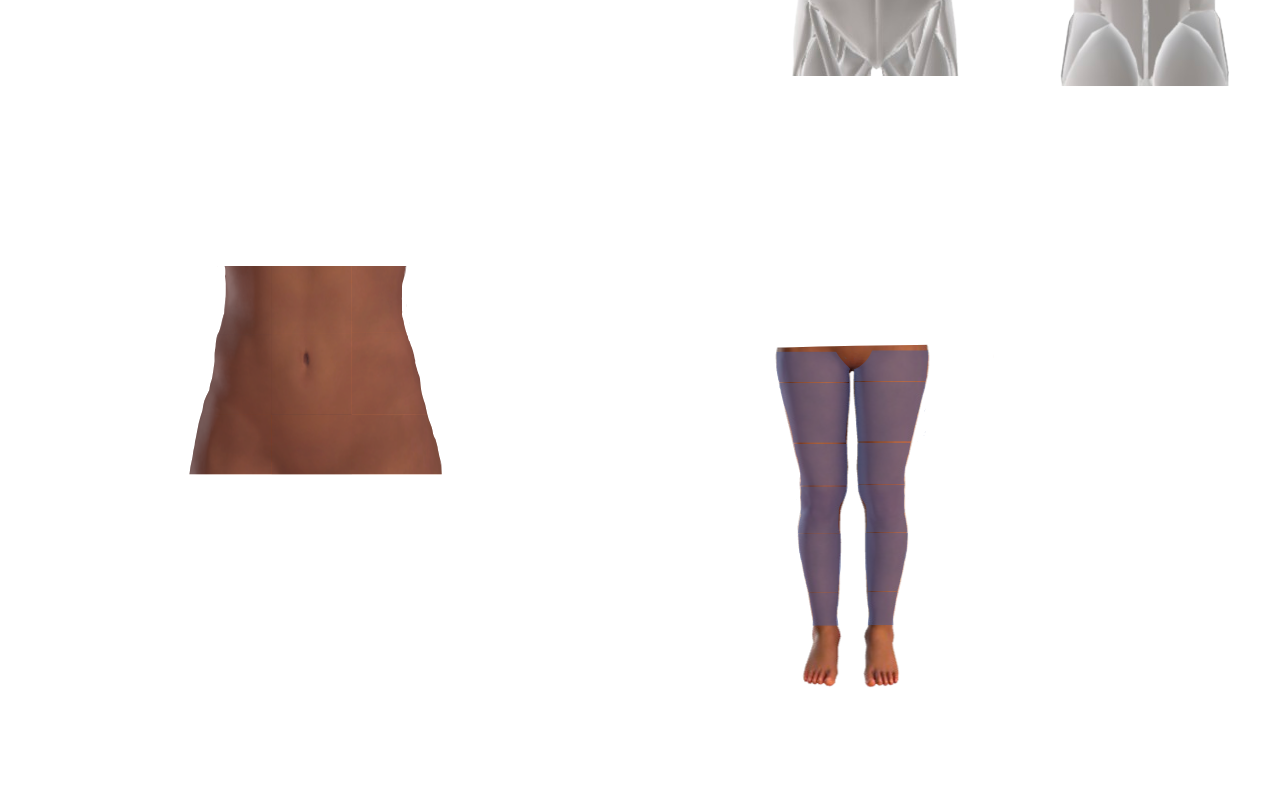
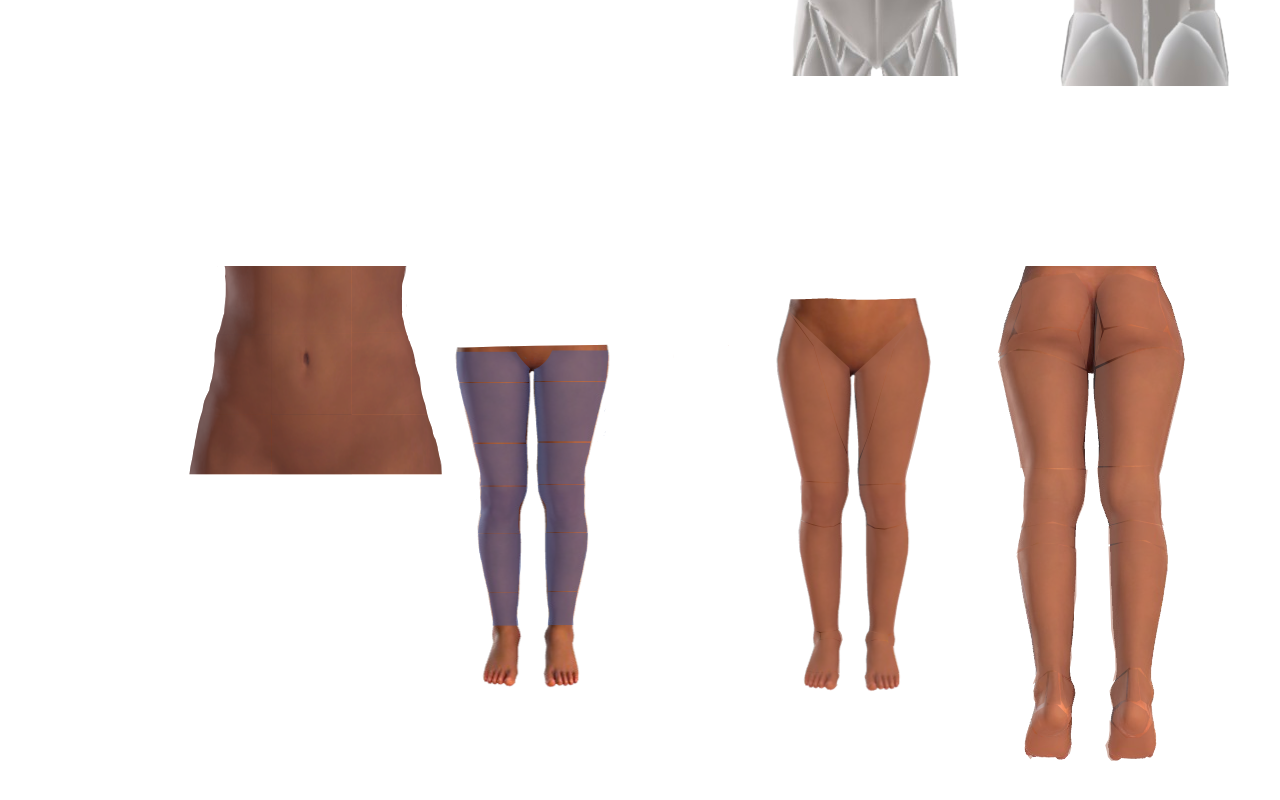
Before and after one commit to MwayaB/clickablesvg, a React (Vite) app: page / in a window 1280 px wide. Shown: the part 566-1366 px from the top of the page. Built offline with nearby package versions, Linux system fonts and the light colour scheme.

Commit message:
added lower limbs for secondary survey extremities

```diff
--- a/src/ClickableSvg.tsx
+++ b/src/ClickableSvg.tsx
@@ -1,11 +1,13 @@
 import React, { useEffect, useRef, useState } from 'react';
 import { ReactSVG } from 'react-svg';
 import head_left from './assets/head_left.svg';
-import head_right from './assets/head_right.svg'; // Import the head_right SVG
+import head_right from './assets/head_right.svg';
 import lungs_front from './assets/lungs_front.svg';
 import lungs_back from './assets/lungs_back.svg';
 import abdomen from './assets/abdomen.svg';
 import female_front_for_leg_abnormality from './assets/female_front_for_leg_abnormality.svg';
+import lower_limbs_anterior from './assets/lower_limbs_anterior.svg';
+import lower_limbs_posterior from './assets/lower_limbs_posterior.svg'; // Import the new SVG
 
 const ClickableSvg: React.FC = () => {
   const svgRefs = {
@@ -15,6 +17,8 @@ const ClickableSvg: React.FC = () => {
     lungBack: useRef<HTMLDivElement>(null),
     abdomen: useRef<HTMLDivElement>(null),
     femaleLegAbnormality: useRef<HTMLDivElement>(null),
+    lowerLimbsAnterior: useRef<HTMLDivElement>(null),
+    lowerLimbsPosterior: useRef<HTMLDivElement>(null), // Add reference for the new SVG
   };
 
   const [hoveredId, setHoveredId] = useState<string | null>(null);
@@ -101,11 +105,17 @@ const ClickableSvg: React.FC = () => {
         </div>
       </div>
       <div style={{ display: 'flex', flexDirection: 'row', width: '100vw', height: '100vh', justifyContent: 'left', alignItems: 'left' }}>
-        <div ref={svgRefs.abdomen} style={{ width: '50%', height: '100%', display: 'flex', justifyContent: 'left', alignItems: 'left' }}>
+        <div ref={svgRefs.abdomen} style={{ width: '25%', height: '100%', display: 'flex', justifyContent: 'left', alignItems: 'left' }}>
           <ReactSVG src={abdomen} />
         </div>
-        <div ref={svgRefs.femaleLegAbnormality} style={{ width: '50%', height: '100%', display: 'flex', justifyContent: 'left', alignItems: 'left' }}>
+        <div ref={svgRefs.femaleLegAbnormality} style={{ width: '25%', height: '100%', display: 'flex', justifyContent: 'left', alignItems: 'left' }}>
           <ReactSVG src={female_front_for_leg_abnormality} />
+        </div>
+        <div ref={svgRefs.lowerLimbsAnterior} style={{ width: '25%', height: '100%', display: 'flex', justifyContent: 'left', alignItems: 'left' }}>
+          <ReactSVG src={lower_limbs_anterior} />
+        </div>
+        <div ref={svgRefs.lowerLimbsPosterior} style={{ width: '25%', height: '100%', display: 'flex', justifyContent: 'left', alignItems: 'left' }}>
+          <ReactSVG src={lower_limbs_posterior} />
         </div>
       </div>
       <div style={{ position: 'fixed', top: '10px', left: '10px', padding: '10px', backgroundColor: 'white', border: '1px solid #ccc' }}>
```
Also changed, not shown: src/assets/lower_limbs_anterior.svg (added), src/assets/lower_limbs_posterior.svg (added).
